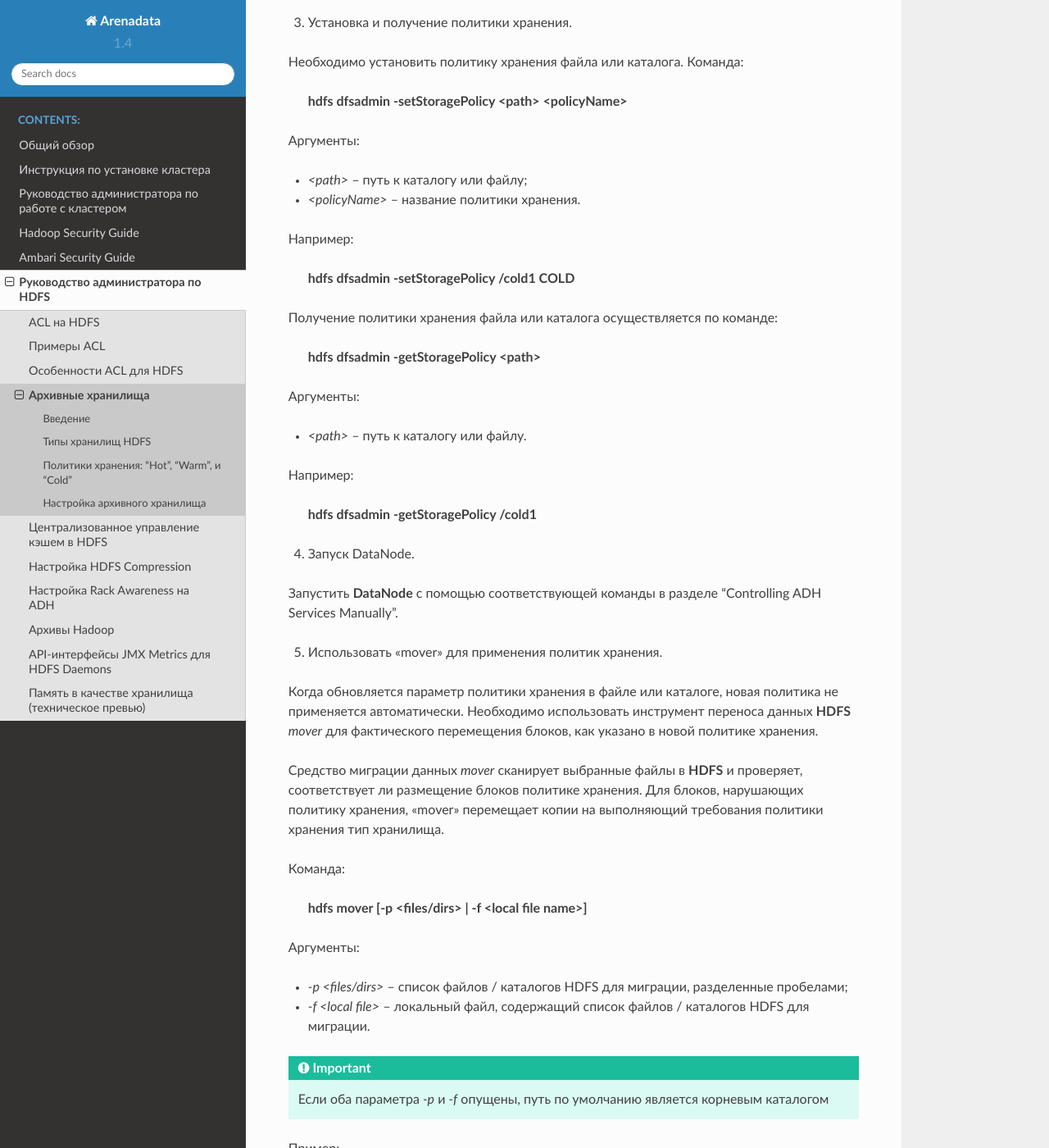
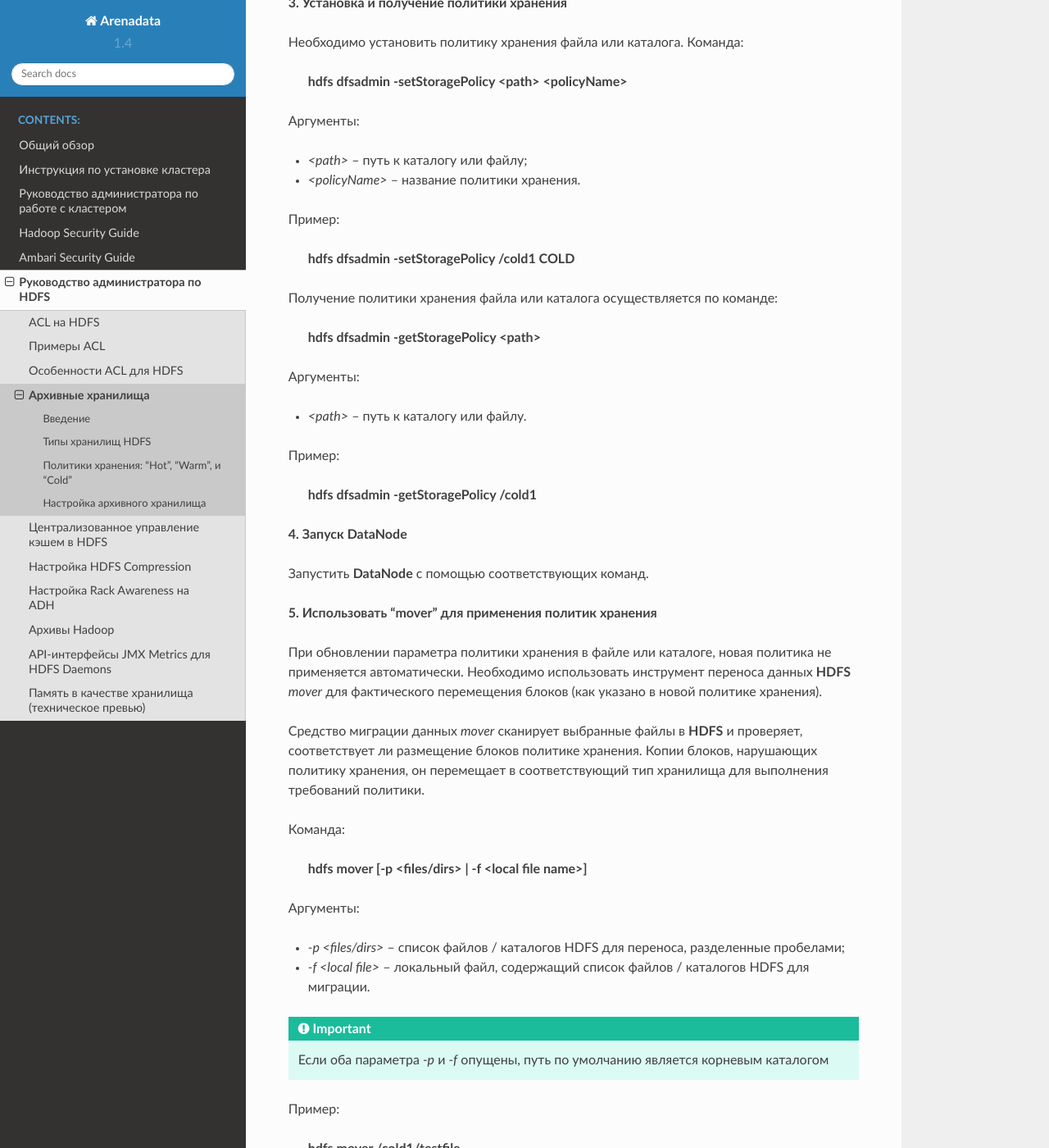
Before and after one commit to arenadata/docs_adps, a Sphinx documentation site: the page built from source/HDFSadmin/Archiv.rst, in a window 1280 px wide and 1400 px high, scrolled down 2534 px. Shown: the whole window at 82% size. Built offline with Sphinx 7.4.7 and the Read the Docs theme 2.0.0, drawn with Linux system fonts in a browser that asks for light colours; some of the changed text lies outside the part shown.

Commit message:
Update Archiv.rst

```diff
--- a/source/HDFSadmin/Archiv.rst
+++ b/source/HDFSadmin/Archiv.rst
@@ -68,15 +68,15 @@
 
 Для настройки архивного хранилища необходимо выполнить следующие действия:
 
-1. Выключить DataNode.
+**1. Выключить DataNode**
 
-Выключение **DataNode** осуществляется с помощью соответствующей команды в разделе "Controlling ADH Services Manually".
+Закрыть **DataNode** с помощью соответствующих команд.
 
-2.	Назначить тип хранения ARCHIVE в DataNode.
+**2.	Назначить тип хранения ARCHIVE в DataNode**
 
 Для назначения типа хранения *ARCHIVE* для **DataNode** можно использовать свойство *dfs.name.dir* в файле */etc/hadoop/conf/hdfs-site.xml*.
 
-Свойство *dfs.name.dir* определяет, где в локальной файловой системе **DataNode** должен хранить свои блоки.
+Свойство *dfs.name.dir* определяет, где в локальной файловой системе **DataNode** хранит свои блоки.
 
 Чтобы назначить **DataNode** как хранилище *DISK*, необходимо использовать путь к локальной файловой системе, как обычно. Поскольку *DISK* является типом памяти по умолчанию, больше ничего не требуется. Например:
 ::
@@ -94,7 +94,7 @@
    <value>[ARCHIVE]file:///grid/1/tmp/data_trunk</value>
  </property>
 
-3. Установка и получение политики хранения.
+**3. Установка и получение политики хранения**
 
 Необходимо установить политику хранения файла или каталога. Команда:
 
@@ -105,7 +105,7 @@
 +	*<path>* – путь к каталогу или файлу;
 +	*<policyName>* – название политики хранения.
 
-Например:
+Пример:
 
   :command:`hdfs dfsadmin -setStoragePolicy /cold1 COLD`
 
@@ -117,19 +117,19 @@
 
 +	*<path>* – путь к каталогу или файлу.
 
-Например:
+Пример:
 
   :command:`hdfs dfsadmin -getStoragePolicy /cold1`
 
-4.	Запуск DataNode.
+**4.	Запуск DataNode**
 
-Запустить **DataNode** с помощью соответствующей команды в разделе "Controlling ADH Services Manually".
+Запустить **DataNode** с помощью соответствующих команд.
 
-5.	Использовать «mover» для применения политик хранения.
+**5.	Использовать "mover" для применения политик хранения**
 
-Когда обновляется параметр политики хранения в файле или каталоге, новая политика не применяется автоматически. Необходимо использовать инструмент переноса данных **HDFS** *mover* для фактического перемещения блоков, как указано в новой политике хранения.
+При обновлении параметра политики хранения в файле или каталоге, новая политика не применяется автоматически. Необходимо использовать инструмент переноса данных **HDFS** *mover* для фактического перемещения блоков (как указано в новой политике хранения).
 
-Средство миграции данных *mover* сканирует выбранные файлы в **HDFS** и проверяет, соответствует ли размещение блоков политике хранения. Для блоков, нарушающих политику хранения, «mover» перемещает копии на выполняющий требования политики хранения тип хранилища.
+Средство миграции данных *mover* сканирует выбранные файлы в **HDFS** и проверяет, соответствует ли размещение блоков политике хранения. Копии блоков, нарушающих политику хранения, он перемещает в соответствующий тип хранилища для выполнения требований политики.
 
 Команда:
 
@@ -137,7 +137,7 @@
 
 Аргументы:
 
-+	*-p <files/dirs>* – список файлов / каталогов HDFS для миграции, разделенные пробелами;
++	*-p <files/dirs>* – список файлов / каталогов HDFS для переноса, разделенные пробелами;
 +	*-f <local file>* – локальный файл, содержащий список файлов / каталогов HDFS для миграции.
 
 .. important:: Если оба параметра *-p* и *-f* опущены, путь по умолчанию является корневым каталогом
```
Also changed, not shown: other parts of source/HDFSadmin/Archiv.rst (+2 -2 lines).
